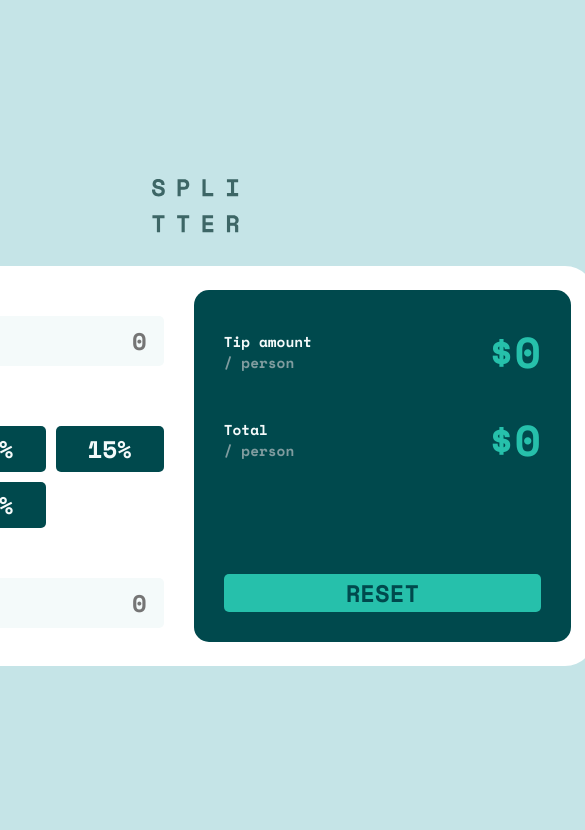
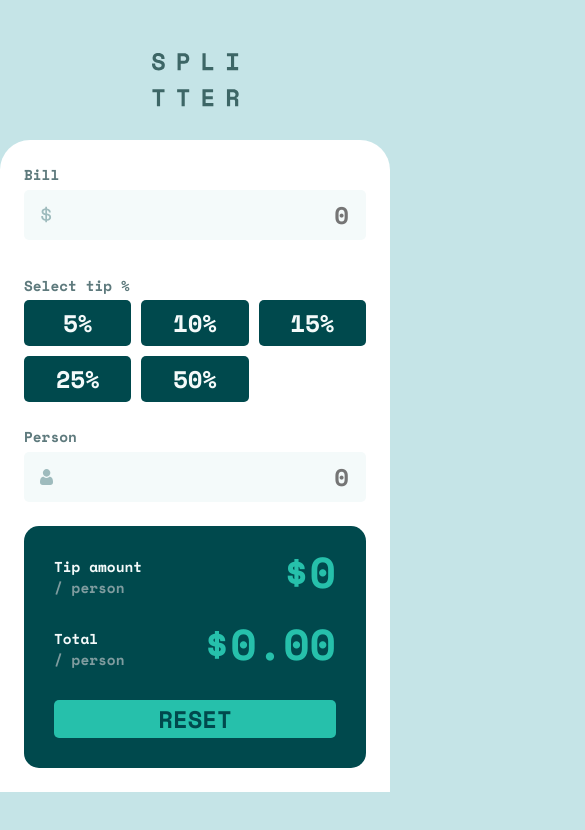
Before and after one commit to legloc/tip-calculator-app, a React (Create React App) app: page / in a window 390 px wide. Shown: the top 830 px of the page, 585 px wide, since content can reach past the window. Built offline with nearby package versions, Linux system fonts and the light colour scheme.

Commit message:
Created responsibity. Fixed bugs

```diff
--- a/src/App.sass
+++ b/src/App.sass
@@ -8,6 +8,7 @@ body
   text-align: center
   min-height: 100vh
   margin: 0
+  padding: 30px
 
   *
     box-sizing: border-box
@@ -127,8 +128,8 @@ body
   display: flex
   justify-content: space-between
   background: #fff
-  width: 800px
-  height: 400px
+  max-width: 800px
+  min-height: 400px
   border-radius: 30px
   margin-top: 1em
   padding: 1em
@@ -185,3 +186,55 @@ body
 
       &:hover
         background: #9fe8df
+
+@media (max-width: 768px)
+  .calculator
+    .wrapper-output
+      .output-group
+        flex-direction: column
+        align-items: flex-start
+
+        .title, .subtitle
+          display: inline-block
+
+        .subtitle
+          margin-left: 1em
+
+        .amount
+          margin-top: -16px
+
+@media (max-width: 621px)
+  body
+    padding: 0
+
+  .calculator
+    flex-direction: column
+    max-width: 100vw
+    width: 100vw
+    border-bottom-left-radius: 0
+    border-bottom-right-radius: 0
+
+    .wrapper-input, .wrapper-output
+      margin: 0
+
+    .wrapper-output
+      .output-group
+        flex-direction: row
+
+        .title, .subtitle
+          display: block
+
+        .subtitle
+          margin: 0
+
+@media (max-width: 375px)
+  .calculator
+    .wrapper-output
+      .output-group
+        flex-direction: column
+
+        .title, .subtitle
+          display: inline-block
+
+        .subtitle
+          margin-left: 1em
--- a/src/components/Calculator.js
+++ b/src/components/Calculator.js
@@ -5,19 +5,19 @@ import OutputGroup from './OutputGroup'
 
 const Calculator = () => {
   const [state, setState] = useState({
-    bill: null,
-    tip: null,
-    persons: null,
+    bill: '',
+    tip: '',
+    persons: '',
   })
 
   const countTotal = () => {
     let count = state.bill * state.tip * 0.01
-    return isNaN(count) ? 0 : count
+    return isNaN(count) ? 0 : !isFinite(count) ? 0 : count.toFixed(2)
   }
 
   const countTipAmount = () => {
     let count = countTotal() / state.persons
-    return isNaN(count) ? 0 : count
+    return isNaN(count) ? 0 : !isFinite(count) ? 0 : count.toFixed(2)
   }
 
   return (
```
